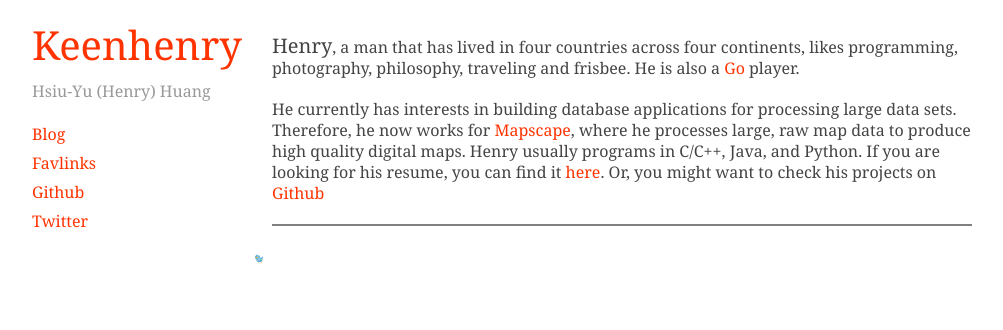
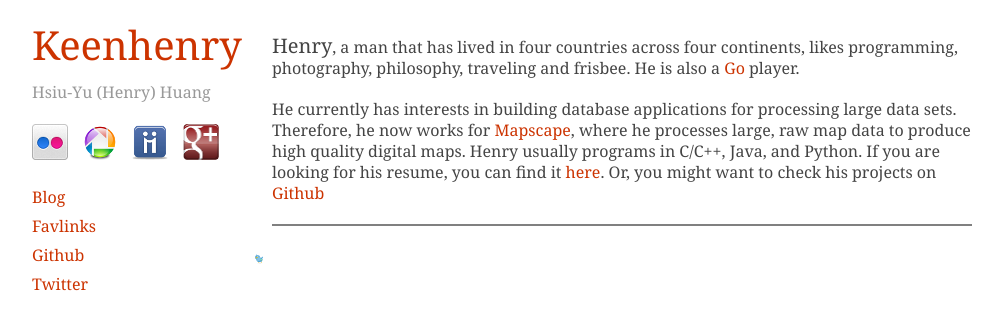
Before and after one commit to keenhenry/keenhenry.github.com, a Jekyll site: the page built from index.html, in a window 1280 px wide. Shown: the top 330 px of the page, without its empty margins (138-1141 px from the left). Built offline with Jekyll 4.4.1, drawn with Linux system fonts in a browser that asks for light colours; nearby versions of some CDN libraries.

Commit message:
Styled link icons in side bar

```diff
--- a/_layouts/default.html
+++ b/_layouts/default.html
@@ -49,6 +49,19 @@
           </ul>
 
           <ul>
+          <li>
+          <span class="icons"><a href="http://www.flickr.com/photos/keenhenry" target="_blank"><img src="/static/image/flickr_36.png"
+                  title="Flickr" width="36" height="36" /></a></span>
+          <span class="icons"><a href="http://bit.ly/zhxK2e" target="_blank"><img src="/static/image/picasa_36.png"
+                  title="Picasa" width="36" height="36" /></a></span>
+          <span class="icons"><a href="http://www.diigo.com/profile/keenhenry1109" target="_blank"><img src="/static/image/diigo.png"
+                  title="Diigo" width="36" height="36" /></a></span>
+          <span class="icons"><a href="http://bit.ly/AeKj3i" target="_blank"><img src="/static/image/gplus_36.png"
+                  title="Google Plusc" width="36" height="36" /></a></span>
+          </li>
+          </ul>
+
+          <ul>
             <li><a href="/blog.html">Blog</a></li>
             <li><a href="/links.html" >Favlinks</a></li>
             <li><a href="http://github.com/keenhenry">Github</a></li>
--- a/static/css/layout.css
+++ b/static/css/layout.css
@@ -26,7 +26,7 @@ body {
 h1 { font-size: 40px; }
 
 .four.columns h1 {
-    margin-bottom: 10px;
+    margin-bottom: 11px;
 }
 
 .navbar {
@@ -36,6 +36,10 @@ h1 { font-size: 40px; }
 .navbar > section {
     position: fixed;
     width: inherit;
+}
+
+.icons {
+    margin-right: 10px;
 }
 
 .upper {
@@ -55,17 +59,17 @@ h1 { font-size: 40px; }
 }
 
 a {
-    color: #F30;
+    color: #C30;
    	text-decoration: none;
 }
 
 a:hover {
-  color: #F30;  /* Web-safe color code */
+  color: #C30;  /* Web-safe color code */
   text-decoration: underline;
   cursor: pointer;
 }
 
-a:visited { color: #F90; }
+a:visited { color: #900; }
 
 .highlight {
   /* background: #F7F7F7; */
```
